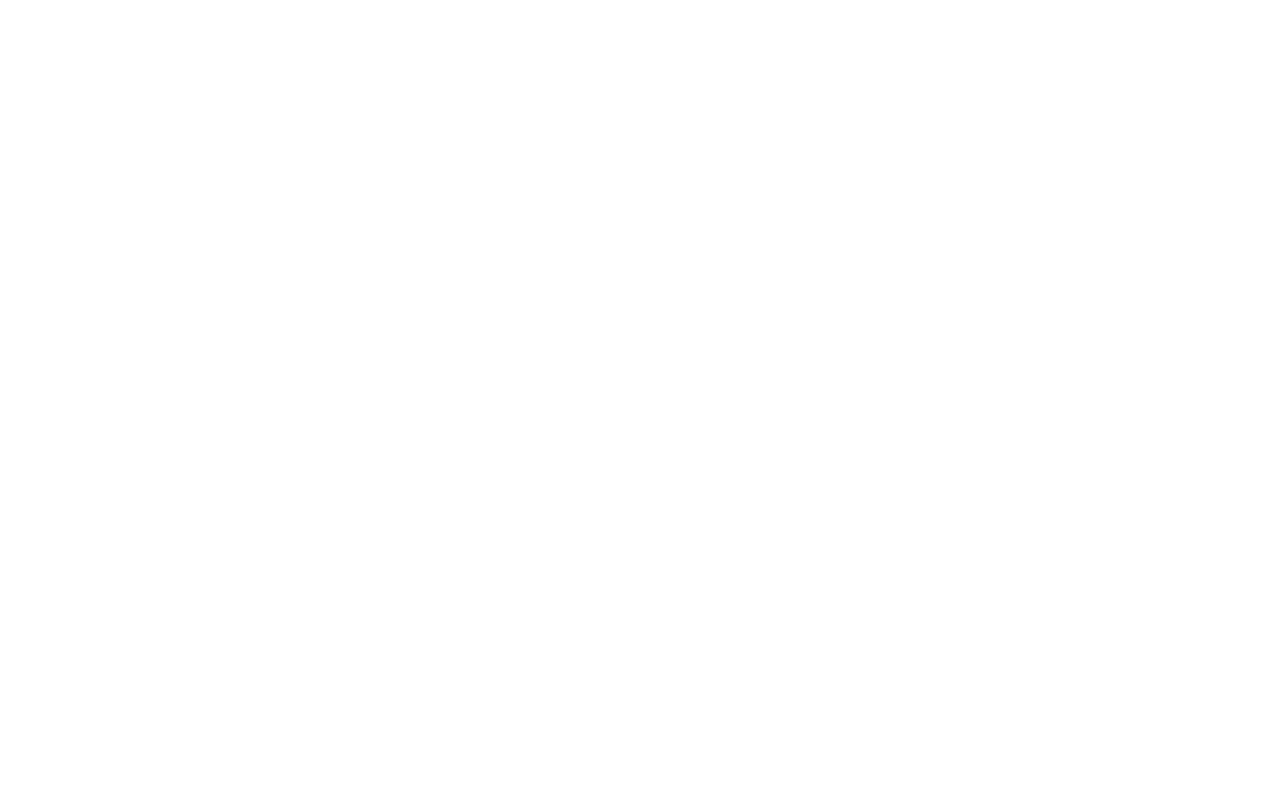
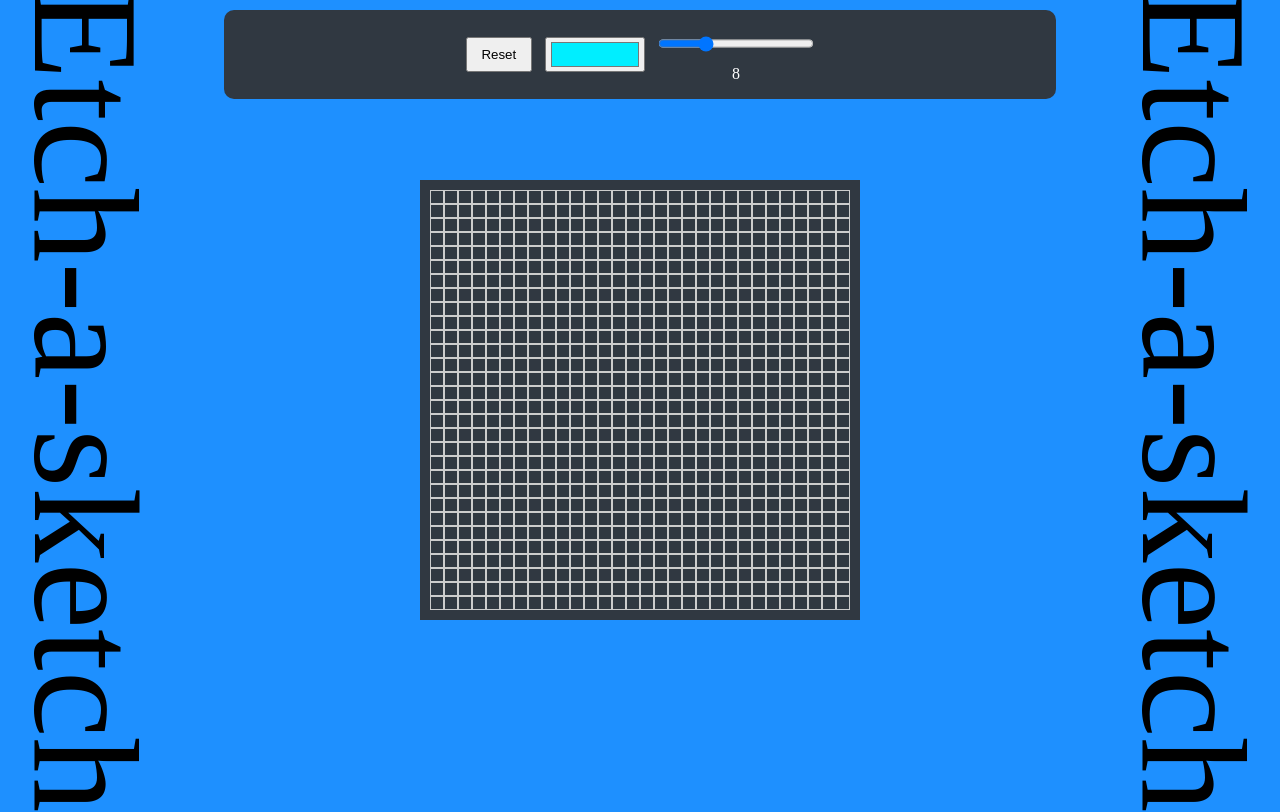
Before and after one commit to scratelt/Odin-Sketch, a plain HTML site: page index.html in a window 1280 px wide. Drawn offline with Linux system fonts and the light colour scheme.

Commit message:
created etch-a-sketch

```diff
--- a/index.html
+++ b/index.html
@@ -7,6 +7,17 @@
     <link rel="stylesheet" href="style.css">
 </head>
 <body>
+    <div class="vertical-text left">Etch-a-sketch</div>
+    <div class="navbar">
+        <button class="btn">Reset</button>
+        <input type="color" value="#00eeff" class="color">
+        <div class="slider">
+            <input type="range" min="8" max="50" value="18" oninput="updateGridSize(this.value)">
+            <p id="rangeValue">8</p>
+        </div>
+    </div>
+    <div class="container"></div>
+    <div class="vertical-text right">Etch-a-sketch</div>
     <script src="script.js"></script>
 </body>
 </html>
--- a/script.js
+++ b/script.js
@@ -1 +1,47 @@
-// script page
+
+
+
+
+
+function createGrid(size) {
+    const totalSquares = size * size;
+
+    const container = document.querySelector('.container');
+    const columns = size;
+    container.style.setProperty('--columns', columns);
+
+    container.innerHTML = '';
+
+    const gridContainer = document.createElement('div');
+    gridContainer.className = 'grid';
+
+    for (let i = 0; i < totalSquares; i++) {
+        const gridItem = document.createElement('div');
+        gridItem.className = 'grid-item';
+        gridContainer.appendChild(gridItem);
+
+        gridItem.addEventListener('mouseover', function () {
+            const colorInput = document.querySelector('.color');
+            gridItem.style.backgroundColor = colorInput.value;
+        });
+    }
+
+    container.appendChild(gridContainer);
+}
+
+
+function updateGridSize(value) {
+    const gridSizeLabel = document.getElementById('rangeValue');
+    gridSizeLabel.innerText = value;
+    createGrid(value);
+}
+
+createGrid(30);
+
+
+const resetButton = document.querySelector('.btn');
+resetButton.addEventListener('click', function () {
+    const defaultSize = 30;
+    document.querySelector('.slider input').value = defaultSize;
+    updateGridSize(defaultSize);
+});
--- a/style.css
+++ b/style.css
@@ -1 +1,93 @@
-/* CSS */
+* {
+    margin: 0;
+    padding: 0;
+}
+
+html, body {
+    height: 100%;
+}
+
+body {
+    background-color: dodgerblue;
+    display: flex;
+    justify-content: center;
+    align-items: center;
+    flex-direction: column;
+}
+
+.navbar {
+    background-color: rgb(48, 56, 65);
+    width: 800px;
+    border-radius: 10px;
+    position: absolute;
+    top: 10px;
+}
+
+.navbar {
+    padding: 1em;
+    margin-bottom: 1em;
+    display: flex;
+    justify-content: center;
+    align-items: center;
+}
+
+.btn, input {
+    height: 35px;
+    padding: 0 1em;
+}
+
+.color {
+    padding: 0 .25em;
+    width: 100px;
+    margin: 0 1em;
+}
+
+
+.grid {
+    display: grid;
+    grid-template-columns: repeat(var(--columns), 1fr);
+}
+
+.grid-item {
+    padding: 1px;
+    border: 1px solid #ccc;
+    text-align: center;
+    height: 10px;
+    width: 10px;
+}
+
+.container {
+    grid-template-columns: repeat(var(--columns, 4), 1fr); /* Default to 4 columns */
+    justify-content: center;
+    padding: 10px;
+    width: auto;
+    display: flex;
+    align-items: center;
+    background-color: rgb(48, 56, 65);
+}
+
+#rangeValue {
+    color: white;
+    text-align: center;
+}
+
+
+.vertical-text {
+    position: absolute;
+    top: 50%;
+    transform: translateY(-50%);
+    font-size: 150px;
+    text-align: center;
+    white-space: nowrap;
+}
+
+.left {
+    left: 0;
+    writing-mode: vertical-lr;
+}
+
+.right {
+    right: 0;
+    writing-mode: vertical-lr;
+    transform-origin: bottom;
+}
```
